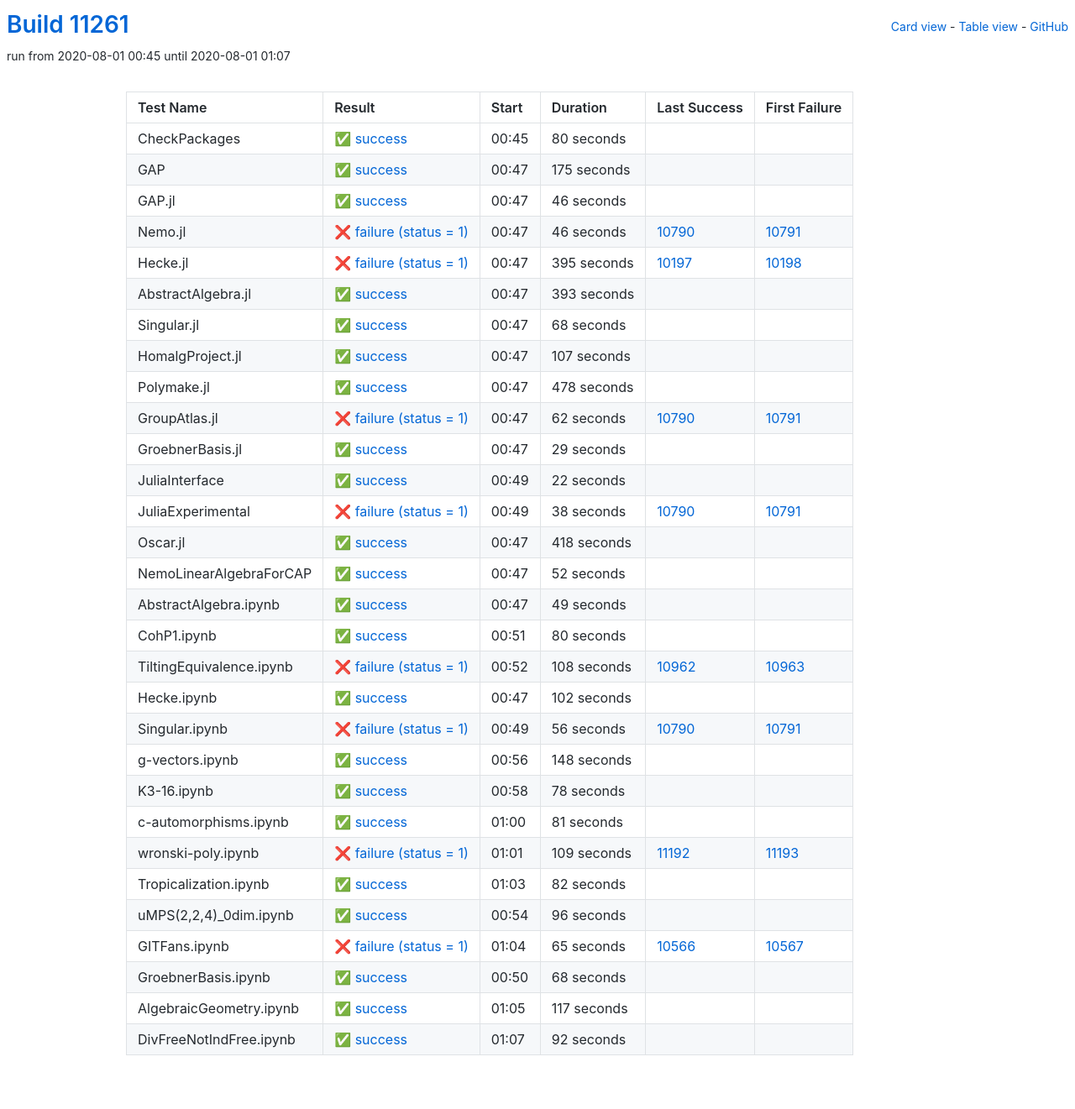
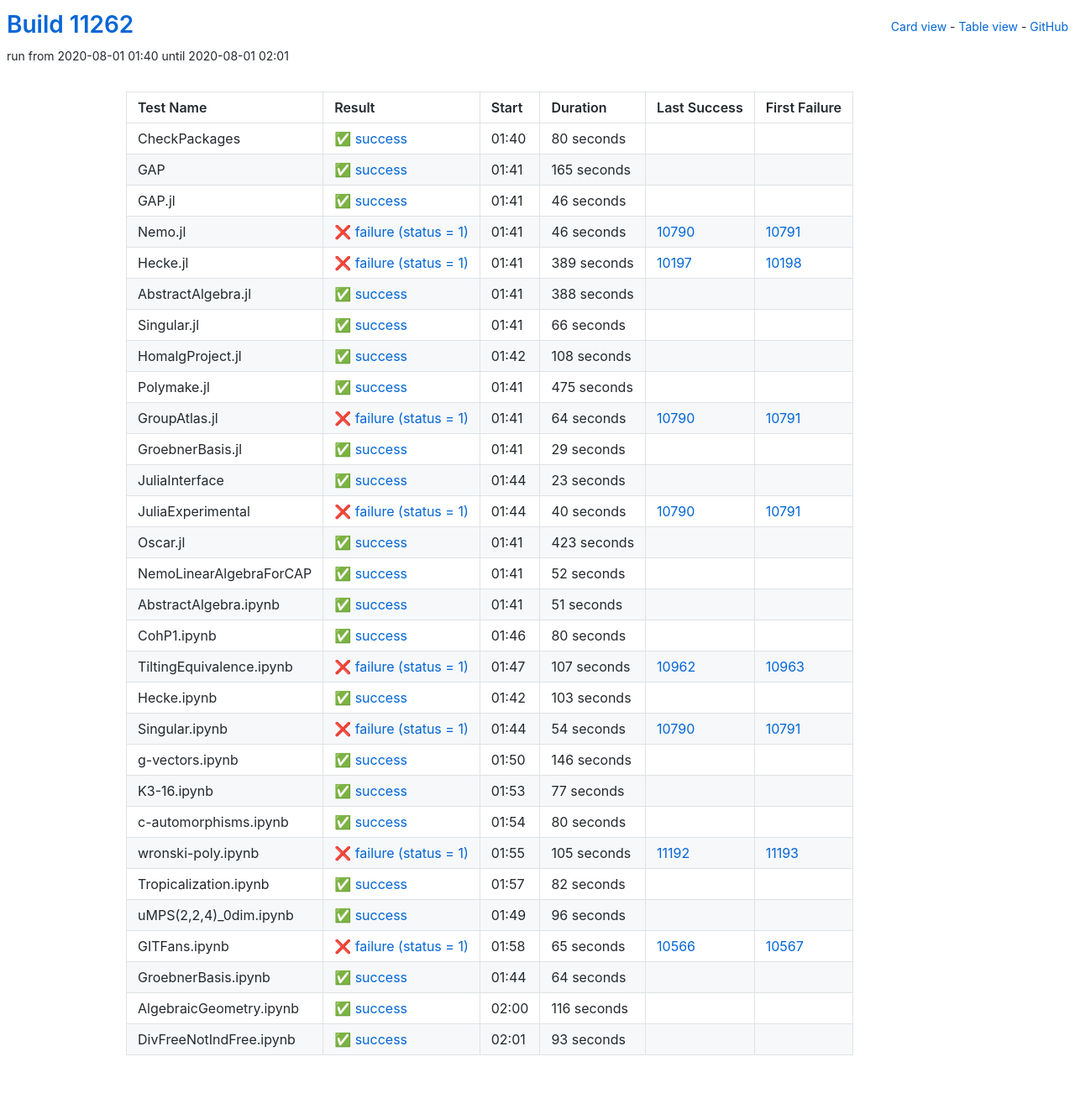
Before and after one commit to oscar-system/oscar-ci-status, a Jekyll site: the page built from table.html, in a window 1280 px wide. Shown: the whole page at 84% size. Built offline with Jekyll 4.4.1, drawn with Linux system fonts in a browser that asks for light colours.

Commit message:
Build #11262

```diff
--- a/_data/ci.yml
+++ b/_data/ci.yml
@@ -1,6 +1,6 @@
 ---
-build: 11261
-build_url: https://oscarci.mathematik.uni-kl.de/job/oscar/11261/
+build: 11262
+build_url: https://oscarci.mathematik.uni-kl.de/job/oscar/11262/
 job: oscar
 organization: oscar-system
 repo: oscar-ci-status
@@ -8,8 +8,8 @@
 tests:
 - name: CheckPackages
   id: checkpackages
-  log: https://oscarci.mathematik.uni-kl.de/job/oscar/11261/artifact/logs/build-11261/CheckPackages.log
-  start: 2020-08-01 00:45
+  log: https://oscarci.mathematik.uni-kl.de/job/oscar/11262/artifact/logs/build-11262/CheckPackages.log
+  start: 2020-08-01 01:40
   success: true
   exitcode: 0
   status: success
@@ -20,20 +20,20 @@
   first_failure_url:
 - name: GAP
   id: gap
-  log: https://oscarci.mathematik.uni-kl.de/job/oscar/11261/artifact/logs/build-11261/GAP.log
-  start: 2020-08-01 00:47
+  log: https://oscarci.mathematik.uni-kl.de/job/oscar/11262/artifact/logs/build-11262/GAP.log
+  start: 2020-08-01 01:41
   success: true
   exitcode: 0
   status: success
-  duration: 175
+  duration: 165
   last_success: false
   last_success_url:
   first_failure: false
   first_failure_url:
 - name: GAP.jl
   id: gap-jl
-  log: https://oscarci.mathematik.uni-kl.de/job/oscar/11261/artifact/logs/build-11261/GAP.jl.log
-  start: 2020-08-01 00:47
+  log: https://oscarci.mathematik.uni-kl.de/job/oscar/11262/artifact/logs/build-11262/GAP.jl.log
+  start: 2020-08-01 01:41
   success: true
   exitcode: 0
   status: success
@@ -44,8 +44,8 @@
   first_failure_url:
 - name: Nemo.jl
   id: nemo-jl
-  log: https://oscarci.mathematik.uni-kl.de/job/oscar/11261/artifact/logs/build-11261/Nemo.jl.log
-  start: 2020-08-01 00:47
+  log: https://oscarci.mathematik.uni-kl.de/job/oscar/11262/artifact/logs/build-11262/Nemo.jl.log
+  start: 2020-08-01 01:41
   success: false
   exitcode: 1
   status: failure
@@ -56,80 +56,80 @@
   first_failure_url: https://oscarci.mathematik.uni-kl.de/job/oscar/10791/
 - name: Hecke.jl
   id: hecke-jl
-  log: https://oscarci.mathematik.uni-kl.de/job/oscar/11261/artifact/logs/build-11261/Hecke.jl.log
-  start: 2020-08-01 00:47
+  log: https://oscarci.mathematik.uni-kl.de/job/oscar/11262/artifact/logs/build-11262/Hecke.jl.log
+  start: 2020-08-01 01:41
   success: false
   exitcode: 1
   status: failure
-  duration: 395
+  duration: 389
   last_success: 10197
   last_success_url: https://oscarci.mathematik.uni-kl.de/job/oscar/10197/
   first_failure: 10198
   first_failure_url: https://oscarci.mathematik.uni-kl.de/job/oscar/10198/
 - name: AbstractAlgebra.jl
   id: abstractalgebra-jl
-  log: https://oscarci.mathematik.uni-kl.de/job/oscar/11261/artifact/logs/build-11261/AbstractAlgebra.jl.log
-  start: 2020-08-01 00:47
+  log: https://oscarci.mathematik.uni-kl.de/job/oscar/11262/artifact/logs/build-11262/AbstractAlgebra.jl.log
+  start: 2020-08-01 01:41
   success: true
   exitcode: 0
   status: success
-  duration: 393
+  duration: 388
   last_success: false
   last_success_url:
   first_failure: false
   first_failure_url:
 - name: Singular.jl
   id: singular-jl
-  log: https://oscarci.mathematik.uni-kl.de/job/oscar/11261/artifact/logs/build-11261/Singular.jl.log
-  start: 2020-08-01 00:47
+  log: https://oscarci.mathematik.uni-kl.de/job/oscar/11262/artifact/logs/build-11262/Singular.jl.log
+  start: 2020-08-01 01:41
   success: true
   exitcode: 0
   status: success
-  duration: 68
+  duration: 66
   last_success: false
   last_success_url:
   first_failure: false
   first_failure_url:
 - name: HomalgProject.jl
   id: homalgproject-jl
-  log: https://oscarci.mathematik.uni-kl.de/job/oscar/11261/artifact/logs/build-11261/HomalgProject.jl.log
-  start: 2020-08-01 00:47
+  log: https://oscarci.mathematik.uni-kl.de/job/oscar/11262/artifact/logs/build-11262/HomalgProject.jl.log
+  start: 2020-08-01 01:42
   success: true
   exitcode: 0
   status: success
-  duration: 107
+  duration: 108
   last_success: false
   last_success_url:
   first_failure: false
   first_failure_url:
 - name: Polymake.jl
   id: polymake-jl
-  log: https://oscarci.mathematik.uni-kl.de/job/oscar/11261/artifact/logs/build-11261/Polymake.jl.log
-  start: 2020-08-01 00:47
+  log: https://oscarci.mathematik.uni-kl.de/job/oscar/11262/artifact/logs/build-11262/Polymake.jl.log
+  start: 2020-08-01 01:41
   success: true
   exitcode: 0
   status: success
-  duration: 478
+  duration: 475
   last_success: false
   last_success_url:
   first_failure: false
   first_failure_url:
 - name: GroupAtlas.jl
   id: groupatlas-jl
-  log: https://oscarci.mathematik.uni-kl.de/job/oscar/11261/artifact/logs/build-11261/GroupAtlas.jl.log
-  start: 2020-08-01 00:47
+  log: https://oscarci.mathematik.uni-kl.de/job/oscar/11262/artifact/logs/build-11262/GroupAtlas.jl.log
+  start: 2020-08-01 01:41
   success: false
   exitcode: 1
   status: failure
-  duration: 62
+  duration: 64
   last_success: 10790
   last_success_url: https://oscarci.mathematik.uni-kl.de/job/oscar/10790/
   first_failure: 10791
   first_failure_url: https://oscarci.mathematik.uni-kl.de/job/oscar/10791/
 - name: GroebnerBasis.jl
   id: groebnerbasis-jl
-  log: https://oscarci.mathematik.uni-kl.de/job/oscar/11261/artifact/logs/build-11261/GroebnerBasis.jl.log
-  start: 2020-08-01 00:47
+  log: https://oscarci.mathematik.uni-kl.de/job/oscar/11262/artifact/logs/build-11262/GroebnerBasis.jl.log
+  start: 2020-08-01 01:41
   success: true
   exitcode: 0
   status: success
@@ -140,44 +140,44 @@
   first_failure_url:
 - name: JuliaInterface
   id: juliainterface
-  log: https://oscarci.mathematik.uni-kl.de/job/oscar/11261/artifact/logs/build-11261/JuliaInterface.log
-  start: 2020-08-01 00:49
+  log: https://oscarci.mathematik.uni-kl.de/job/oscar/11262/artifact/logs/build-11262/JuliaInterface.log
+  start: 2020-08-01 01:44
   success: true
   exitcode: 0
   status: success
-  duration: 22
+  duration: 23
   last_success: false
   last_success_url:
   first_failure: false
   first_failure_url:
 - name: JuliaExperimental
   id: juliaexperimental
-  log: https://oscarci.mathematik.uni-kl.de/job/oscar/11261/artifact/logs/build-11261/JuliaExperimental.log
-  start: 2020-08-01 00:49
+  log: https://oscarci.mathematik.uni-kl.de/job/oscar/11262/artifact/logs/build-11262/JuliaExperimental.log
+  start: 2020-08-01 01:44
   success: false
   exitcode: 1
   status: failure
-  duration: 38
+  duration: 40
   last_success: 10790
   last_success_url: https://oscarci.mathematik.uni-kl.de/job/oscar/10790/
   first_failure: 10791
   first_failure_url: https://oscarci.mathematik.uni-kl.de/job/oscar/10791/
 - name: Oscar.jl
   id: oscar-jl
-  log: https://oscarci.mathematik.uni-kl.de/job/oscar/11261/artifact/logs/build-11261/Oscar.jl.log
-  start: 2020-08-01 00:47
+  log: https://oscarci.mathematik.uni-kl.de/job/oscar/11262/artifact/logs/build-11262/Oscar.jl.log
+  start: 2020-08-01 01:41
   success: true
   exitcode: 0
   status: success
-  duration: 418
+  duration: 423
   last_success: false
   last_success_url:
   first_failure: false
   first_failure_url:
 - name: NemoLinearAlgebraForCAP
   id: nemolinearalgebraforcap
-  log: https://oscarci.mathematik.uni-kl.de/job/oscar/11261/artifact/logs/build-11261/NemoLinearAlgebraForCAP.log
-  start: 2020-08-01 00:47
+  log: https://oscarci.mathematik.uni-kl.de/job/oscar/11262/artifact/logs/build-11262/NemoLinearAlgebraForCAP.log
+  start: 2020-08-01 01:41
   success: true
   exitcode: 0
   status: success
@@ -188,20 +188,20 @@
   first_failure_url:
 - name: AbstractAlgebra.ipynb
   id: abstractalgebra-ipynb
-  log: https://oscarci.mathematik.uni-kl.de/job/oscar/11261/artifact/logs/build-11261/AbstractAlgebra.ipynb.log
-  start: 2020-08-01 00:47
+  log: https://oscarci.mathematik.uni-kl.de/job/oscar/11262/artifact/logs/build-11262/AbstractAlgebra.ipynb.log
+  start: 2020-08-01 01:41
   success: true
   exitcode: 0
   status: success
-  duration: 49
+  duration: 51
   last_success: false
   last_success_url:
   first_failure: false
   first_failure_url:
 - name: CohP1.ipynb
   id: cohp1-ipynb
-  log: https://oscarci.mathematik.uni-kl.de/job/oscar/11261/artifact/logs/build-11261/CohP1.ipynb.log
-  start: 2020-08-01 00:51
+  log: https://oscarci.mathematik.uni-kl.de/job/oscar/11262/artifact/logs/build-11262/CohP1.ipynb.log
+  start: 2020-08-01 01:46
   success: true
   exitcode: 0
   status: success
@@ -212,92 +212,92 @@
   first_failure_url:
 - name: TiltingEquivalence.ipynb
   id: tiltingequivalence-ipynb
-  log: https://oscarci.mathematik.uni-kl.de/job/oscar/11261/artifact/logs/build-11261/TiltingEquivalence.ipynb.log
-  start: 2020-08-01 00:52
+  log: https://oscarci.mathematik.uni-kl.de/job/oscar/11262/artifact/logs/build-11262/TiltingEquivalence.ipynb.log
+  start: 2020-08-01 01:47
   success: false
   exitcode: 1
   status: failure
-  duration: 108
+  duration: 107
   last_success: 10962
   last_success_url: https://oscarci.mathematik.uni-kl.de/job/oscar/10962/
   first_failure: 10963
   first_failure_url: https://oscarci.mathematik.uni-kl.de/job/oscar/10963/
 - name: Hecke.ipynb
   id: hecke-ipynb
-  log: https://oscarci.mathematik.uni-kl.de/job/oscar/11261/artifact/logs/build-11261/Hecke.ipynb.log
-  start: 2020-08-01 00:47
+  log: https://oscarci.mathematik.uni-kl.de/job/oscar/11262/artifact/logs/build-11262/Hecke.ipynb.log
+  start: 2020-08-01 01:42
   success: true
   exitcode: 0
   status: success
-  duration: 102
+  duration: 103
   last_success: false
   last_success_url:
   first_failure: false
   first_failure_url:
 - name: Singular.ipynb
   id: singular-ipynb
-  log: https://oscarci.mathematik.uni-kl.de/job/oscar/11261/artifact/logs/build-11261/Singular.ipynb.log
-  start: 2020-08-01 00:49
+  log: https://oscarci.mathematik.uni-kl.de/job/oscar/11262/artifact/logs/build-11262/Singular.ipynb.log
+  start: 2020-08-01 01:44
   success: false
   exitcode: 1
   status: failure
-  duration: 56
+  duration: 54
   last_success: 10790
   last_success_url: https://oscarci.mathematik.uni-kl.de/job/oscar/10790/
   first_failure: 10791
   first_failure_url: https://oscarci.mathematik.uni-kl.de/job/oscar/10791/
 - name: g-vectors.ipynb
   id: g-vectors-ipynb
-  log: https://oscarci.mathematik.uni-kl.de/job/oscar/11261/artifact/logs/build-11261/g-vectors.ipynb.log
-  start: 2020-08-01 00:56
+  log: https://oscarci.mathematik.uni-kl.de/job/oscar/11262/artifact/logs/build-11262/g-vectors.ipynb.log
+  start: 2020-08-01 01:50
   success: true
   exitcode: 0
   status: success
-  duration: 148
+  duration: 146
   last_success: false
   last_success_url:
   first_failure: false
   first_failure_url:
 - name: K3-16.ipynb
   id: k3-16-ipynb
-  log: https://oscarci.mathematik.uni-kl.de/job/oscar/11261/artifact/logs/build-11261/K3-16.ipynb.log
-  start: 2020-08-01 00:58
+  log: https://oscarci.mathematik.uni-kl.de/job/oscar/11262/artifact/logs/build-11262/K3-16.ipynb.log
+  start: 2020-08-01 01:53
   success: true
   exitcode: 0
   status: success
-  duration: 78
+  duration: 77
   last_success: false
   last_success_url:
   first_failure: false
   first_failure_url:
 - name: c-automorphisms.ipynb
   id: c-automorphisms-ipynb
-  log: https://oscarci.mathematik.uni-kl.de/job/oscar/11261/artifact/logs/build-11261/c-automorphisms.ipynb.log
-  start: 2020-08-01 01:00
+  log: https://oscarci.mathematik.uni-kl.de/job/oscar/11262/artifact/logs/build-11262/c-automorphisms.ipynb.log
+  start: 2020-08-01 01:54
   success: true
   exitcode: 0
   status: success
-  duration: 81
+  duration: 80
   last_success: false
   last_success_url:
   first_failure: false
   first_failure_url:
 - name: wronski-poly.ipynb
   id: wronski-poly-ipynb
-  log: https://oscarci.mathematik.uni-kl.de/job/oscar/11261/artifact/logs/build-11261/wronski-poly.ipynb.log
-  start: 2020-08-01 01:01
+  log: https://oscarci.mathematik.uni-kl.de/job/oscar/11262/artifact/logs/build-11262/wronski-poly.ipynb.log
+  start: 2020-08-01 01:55
   success: false
   exitcode: 1
   status: failure
-  duration: 109
+  duration: 105
   last_success: 11192
   last_success_url: https://oscarci.mathematik.uni-kl.de/job/oscar/11192/
   first_failure: 11193
   first_failure_url: https://oscarci.mathematik.uni-kl.de/job/oscar/11193/
 - name: Tropicalization.ipynb
   id: tropicalization-ipynb
-  log: https://oscarci.mathematik.uni-kl.de/job/oscar/11261/artifact/logs/build-11261/Tropicalization.ipynb.log
-  start: 2020-08-01 01:03
+  log: https://oscarci.mathematik.uni-kl.de/job/oscar/11262/artifact/logs/build-11262/Tropicalization.ipynb.log
+  start: 2020-08-01 01:57
   success: true
   exitcode: 0
   status: success
@@ -308,8 +308,8 @@
   first_failure_url:
 - name: uMPS(2,2,4)_0dim.ipynb
   id: umps-2-2-4-0dim-ipynb
-  log: https://oscarci.mathematik.uni-kl.de/job/oscar/11261/artifact/logs/build-11261/uMPS-2-2-4-_0dim.ipynb.log
-  start: 2020-08-01 00:54
+  log: https://oscarci.mathematik.uni-kl.de/job/oscar/11262/artifact/logs/build-11262/uMPS-2-2-4-_0dim.ipynb.log
+  start: 2020-08-01 01:49
   success: true
   exitcode: 0
   status: success
@@ -320,8 +320,8 @@
   first_failure_url:
 - name: GITFans.ipynb
   id: gitfans-ipynb
-  log: https://oscarci.mathematik.uni-kl.de/job/oscar/11261/artifact/logs/build-11261/GITFans.ipynb.log
-  start: 2020-08-01 01:04
+  log: https://oscarci.mathematik.uni-kl.de/job/oscar/11262/artifact/logs/build-11262/GITFans.ipynb.log
+  start: 2020-08-01 01:58
   success: false
   exitcode: 1
   status: failure
@@ -332,36 +332,36 @@
   first_failure_url: https://oscarci.mathematik.uni-kl.de/job/oscar/10567/
 - name: GroebnerBasis.ipynb
   id: groebnerbasis-ipynb
-  log: https://oscarci.mathematik.uni-kl.de/job/oscar/11261/artifact/logs/build-11261/GroebnerBasis.ipynb.log
-  start: 2020-08-01 00:50
+  log: https://oscarci.mathematik.uni-kl.de/job/oscar/11262/artifact/logs/build-11262/GroebnerBasis.ipynb.log
+  start: 2020-08-01 01:44
   success: true
   exitcode: 0
   status: success
-  duration: 68
+  duration: 64
   last_success: false
   last_success_url:
   first_failure: false
   first_failure_url:
 - name: AlgebraicGeometry.ipynb
   id: algebraicgeometry-ipynb
-  log: https://oscarci.mathematik.uni-kl.de/job/oscar/11261/artifact/logs/build-11261/AlgebraicGeometry.ipynb.log
-  start: 2020-08-01 01:05
+  log: https://oscarci.mathematik.uni-kl.de/job/oscar/11262/artifact/logs/build-11262/AlgebraicGeometry.ipynb.log
+  start: 2020-08-01 02:00
   success: true
   exitcode: 0
   status: success
-  duration: 117
+  duration: 116
   last_success: false
   last_success_url:
   first_failure: false
   first_failure_url:
 - name: DivFreeNotIndFree.ipynb
   id: divfreenotindfree-ipynb
-  log: https://oscarci.mathematik.uni-kl.de/job/oscar/11261/artifact/logs/build-11261/DivFreeNotIndFree.ipynb.log
-  start: 2020-08-01 01:07
+  log: https://oscarci.mathematik.uni-kl.de/job/oscar/11262/artifact/logs/build-11262/DivFreeNotIndFree.ipynb.log
+  start: 2020-08-01 02:01
   success: true
   exitcode: 0
   status: success
-  duration: 92
+  duration: 93
   last_success: false
   last_success_url:
   first_failure: false
```
Also changed, not shown: README.md.
